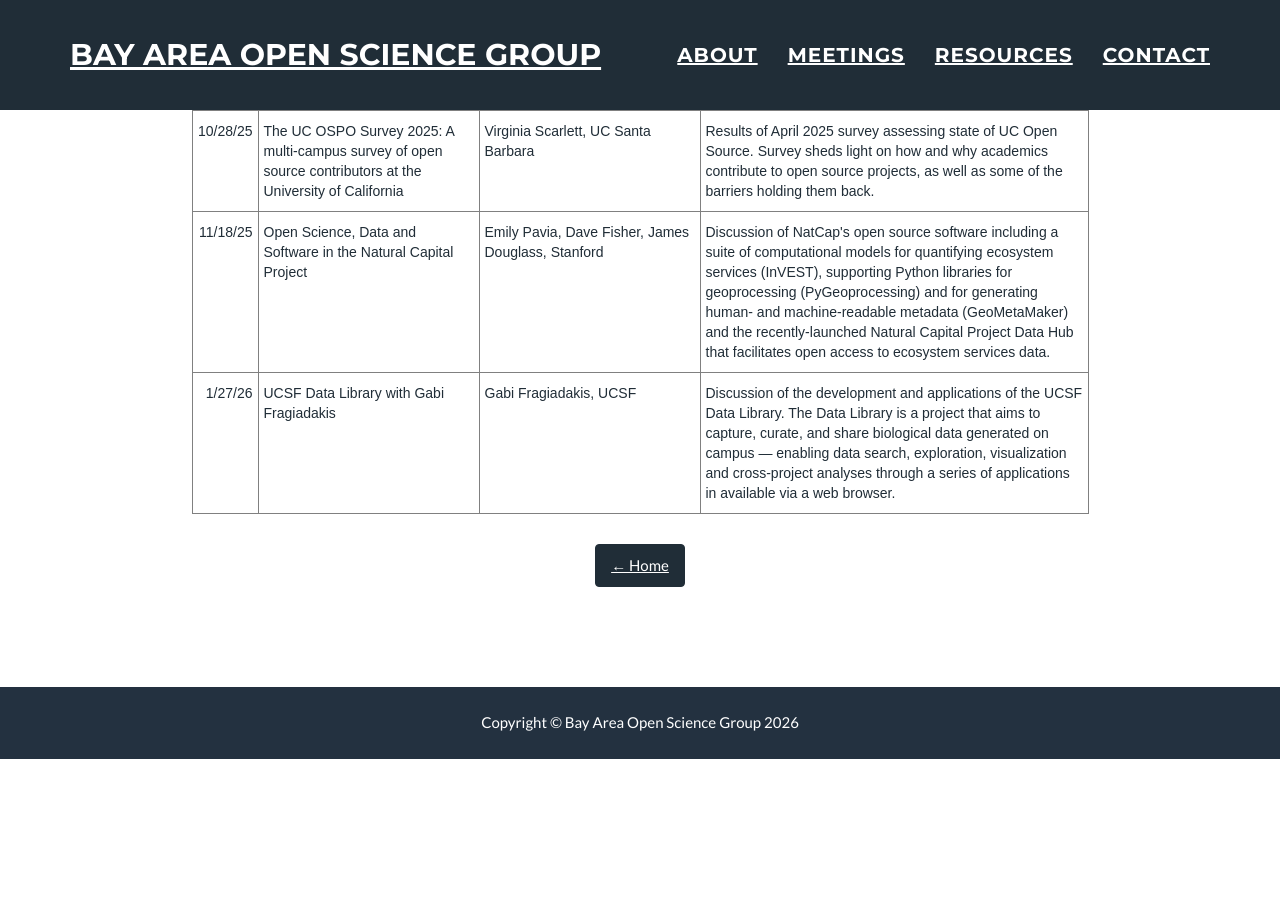
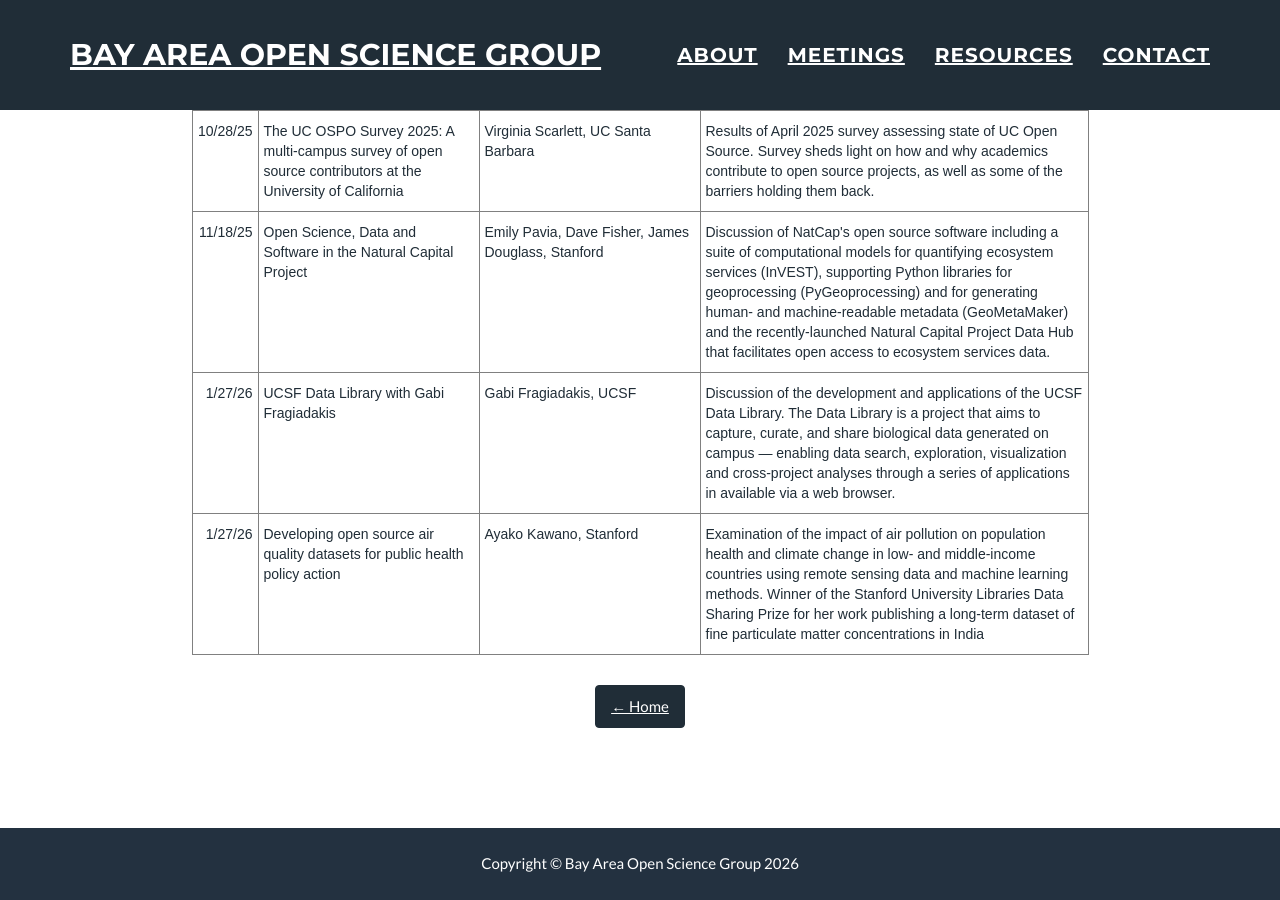
Before and after one commit to BayAreaOpenScienceGroup/BayAreaOpenScienceGroup.github.io, a Jekyll site: the page built from categories/past-meetings/_posts/2025-10-28-Past-Meetings-2025-2026.markdown, in a window 1280 px wide and 900 px high, scrolled down 987 px. Built offline with Jekyll 4.4.1, drawn with Linux system fonts in a browser that asks for light colours; nearby versions of some CDN libraries; library files that are not in the unit come from our copies; before the commit the page ends 1746 px from its top, so only the background shows below that.

Commit message:
Update 2025-10-28-Past-Meetings-2025-2026.markdown

```diff
--- a/categories/past-meetings/_posts/2025-10-28-Past-Meetings-2025-2026.markdown
+++ b/categories/past-meetings/_posts/2025-10-28-Past-Meetings-2025-2026.markdown
@@ -58,5 +58,11 @@
     <td class="tg-0pky">Gabi Fragiadakis, UCSF</td>
     <td class="tg-0pky">Discussion of the development and applications of the UCSF Data Library. The Data Library is a project that aims to capture, curate, and share biological data generated on campus — enabling data search, exploration, visualization and cross-project analyses through a series of applications in available via a web browser.</td>
   </tr>
+      <tr>
+    <td class="tg-dvpl">1/27/26</td>
+    <td class="tg-0pky">Developing open source air quality datasets for public health policy action</td>
+    <td class="tg-0pky">Ayako Kawano, Stanford</td>
+    <td class="tg-0pky">Examination of the impact of air pollution on population health and climate change in low- and middle-income countries using remote sensing data and machine learning methods. Winner of the Stanford University Libraries Data Sharing Prize for her work publishing a long-term dataset of fine particulate matter concentrations in India</td>
+  </tr>
 </tbody></table>
 </div>
```
